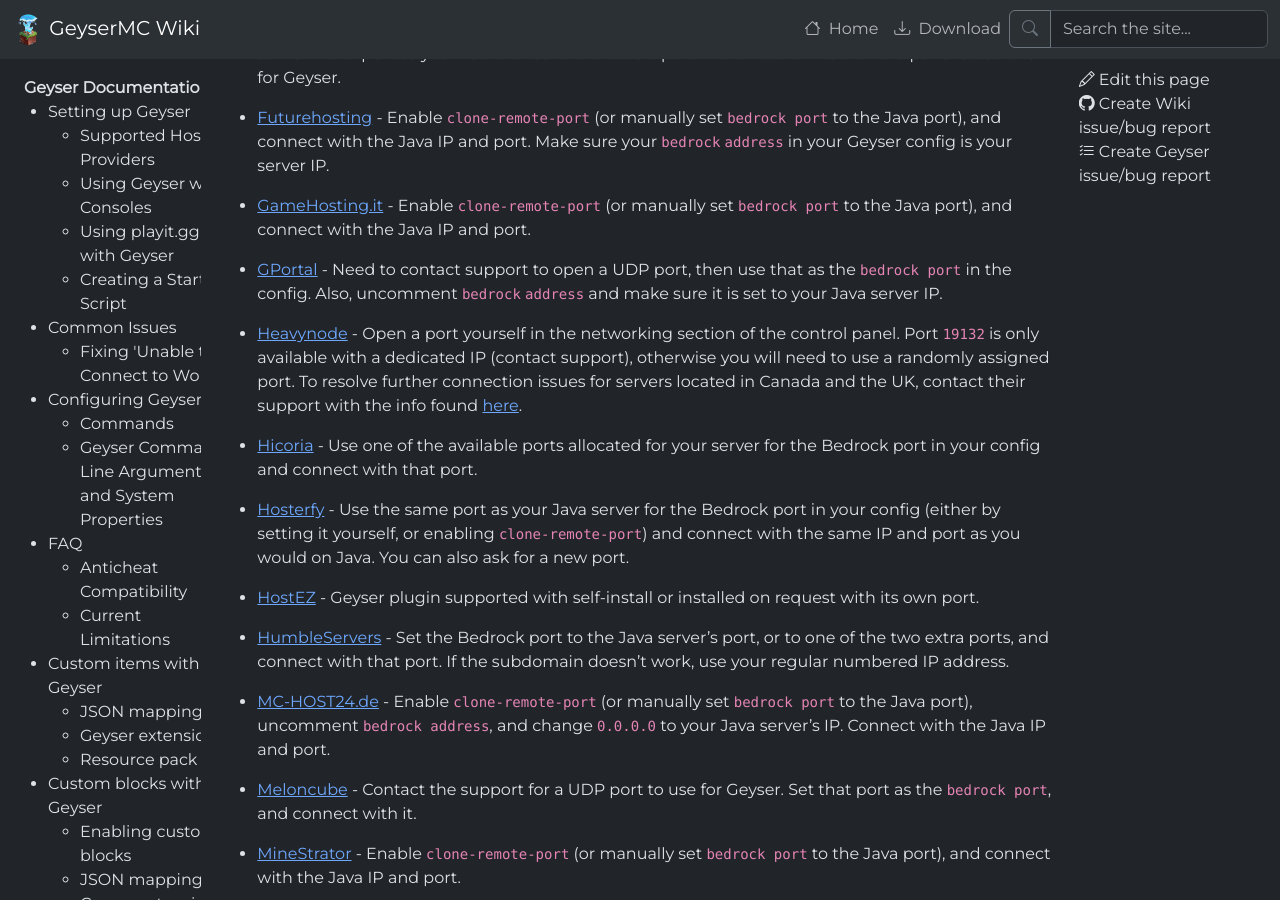
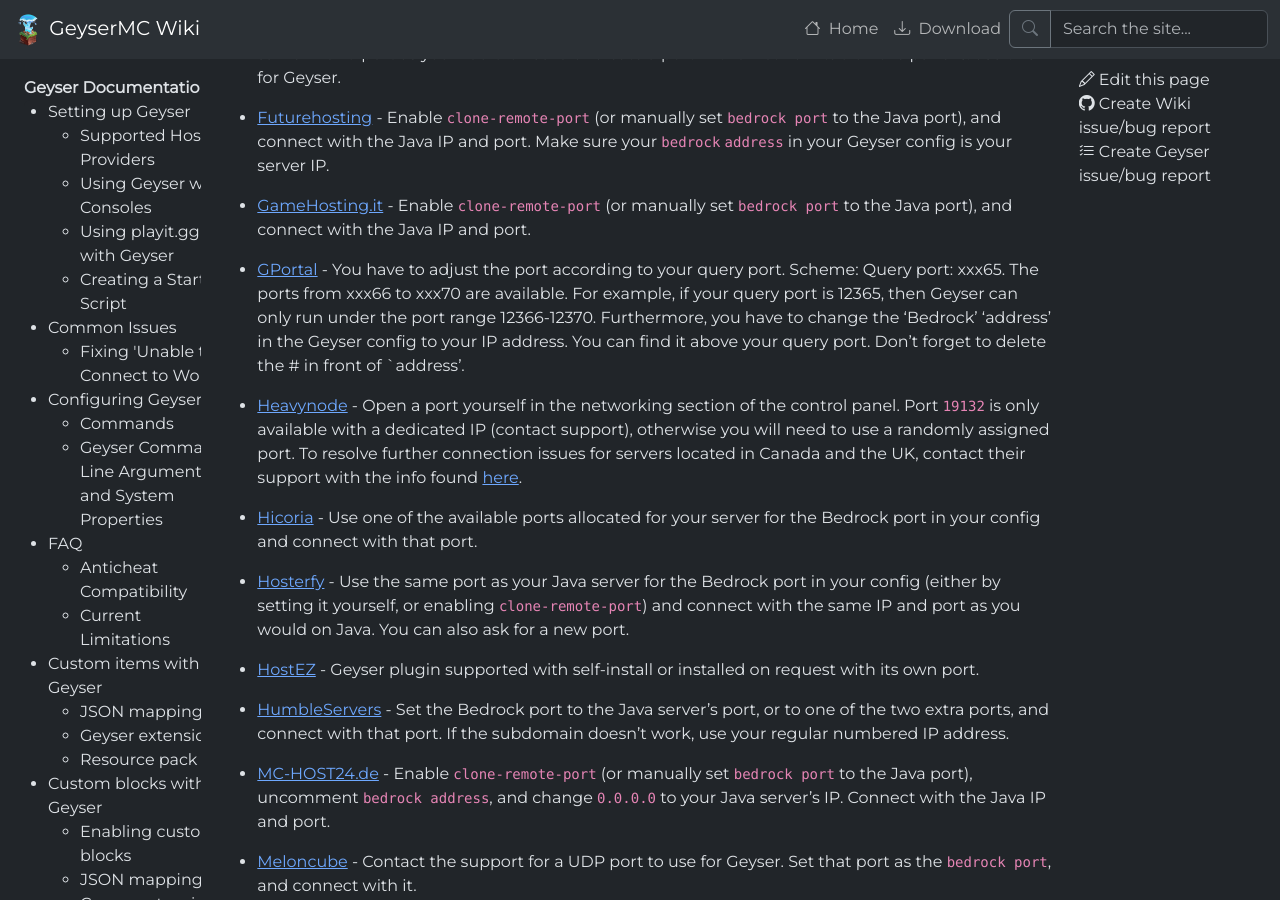
Before and after one commit to GeyserMC/GeyserWiki, a Jekyll site: the page built from _docs/geyser/supported-hosting-providers.md, in a window 1280 px wide and 900 px high, scrolled down 3279 px. Built offline with Jekyll 4.4.1, drawn with Linux system fonts in a browser that asks for light colours.

Commit message:
Update providers.json Provider GPORTAL (#210)
* Update providers.json

Update GPORTAL

* Update providers.json

Correction of the lines. Sorry for the error.

* Grammar

---------

Co-authored-by: Kas-tle <26531652+Kas-tle@users.noreply.github.com>

```diff
--- a/_data/providers.json
+++ b/_data/providers.json
@@ -222,7 +222,7 @@
     {
       "name": "GPortal",
       "url": "https://www.g-portal.com/",
-      "description": "Need to contact support to open a UDP port, then use that as the `bedrock port` in the config. Also, uncomment `bedrock` `address` and make sure it is set to your Java server IP."
+      "description": "You have to adjust the port according to your query port. Scheme: Query port: xxx65. The ports from xxx66 to xxx70 are available. For example, if your query port is 12365, then Geyser can only run under the port range 12366-12370. Furthermore, you have to change the 'Bedrock' 'address' in the Geyser config to your IP address. You can find it above your query port. Don't forget to delete the # in front of `address'."
     },
     {
       "name": "Heavynode",
```
